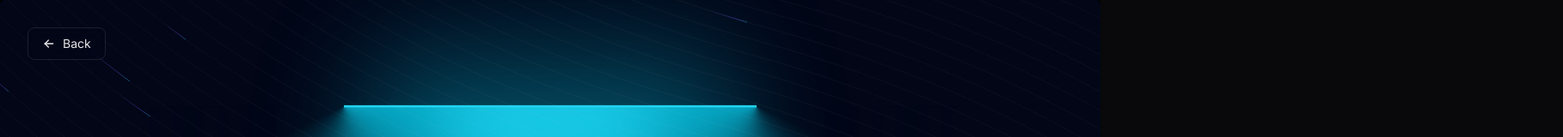
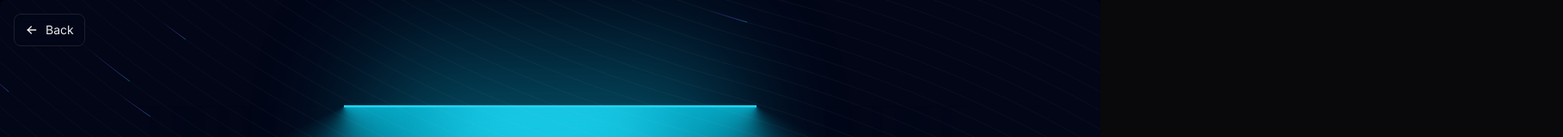
Before and after one commit to kabeerx9/monk-studio-portfolio, a Next.js app: page /video-editing in a window 1280 px wide. Shown: the top 160 px of the page at 86% size, 1818 px wide, since content can reach past the window. Built offline with nearby package versions, Linux system fonts and the light colour scheme.

Commit message:
Overflow x hidden , video editing page

```diff
--- a/app/video-editing/page.tsx
+++ b/app/video-editing/page.tsx
@@ -119,17 +119,21 @@ export default function VideoEditing() {
   const router = useRouter();
 
   return (
-    <div className="min-h-screen w-full bg-black relative">
+    <div className="min-h-screen w-full bg-black relative overflow-x-hidden">
       <button
         onClick={() => router.back()}
-        className="fixed top-8 left-8 z-50 flex items-center gap-2 px-4 py-2 text-sm text-white/90 hover:text-white transition-colors rounded-lg backdrop-blur border border-white/10 hover:border-white/20"
+        className="fixed top-4 left-4 z-50 flex items-center gap-2 px-3 py-2 text-sm text-white/90 hover:text-white transition-colors rounded-lg backdrop-blur border border-white/10 hover:border-white/20"
       >
         <IconArrowLeft className="w-4 h-4" />
         Back
       </button>
 
-      <main className="min-h-screen bg-black relative w-full">
+      <main className="min-h-screen bg-black relative w-full overflow-x-hidden">
         <style jsx global>{`
+          html, body {
+            overflow-x: hidden;
+            width: 100%;
+          }
           body {
             overflow-x: hidden;
           }
```
